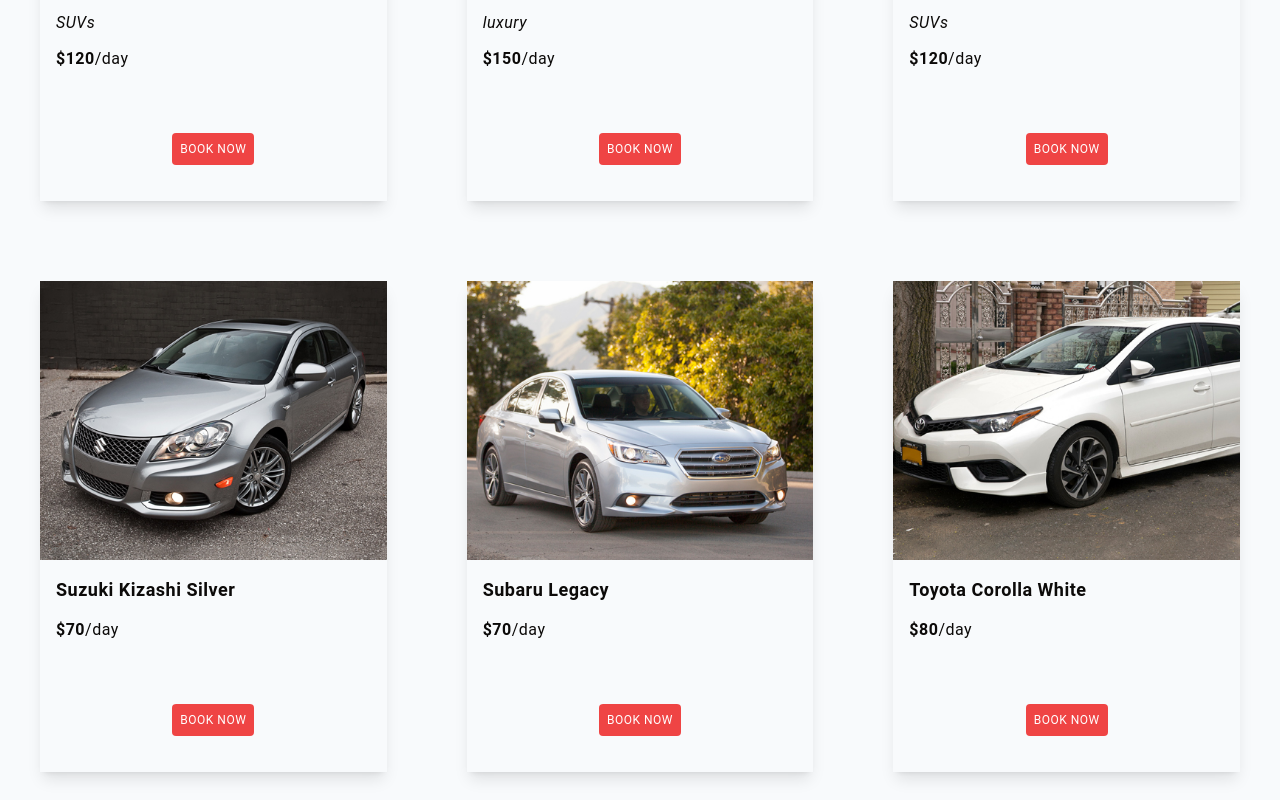
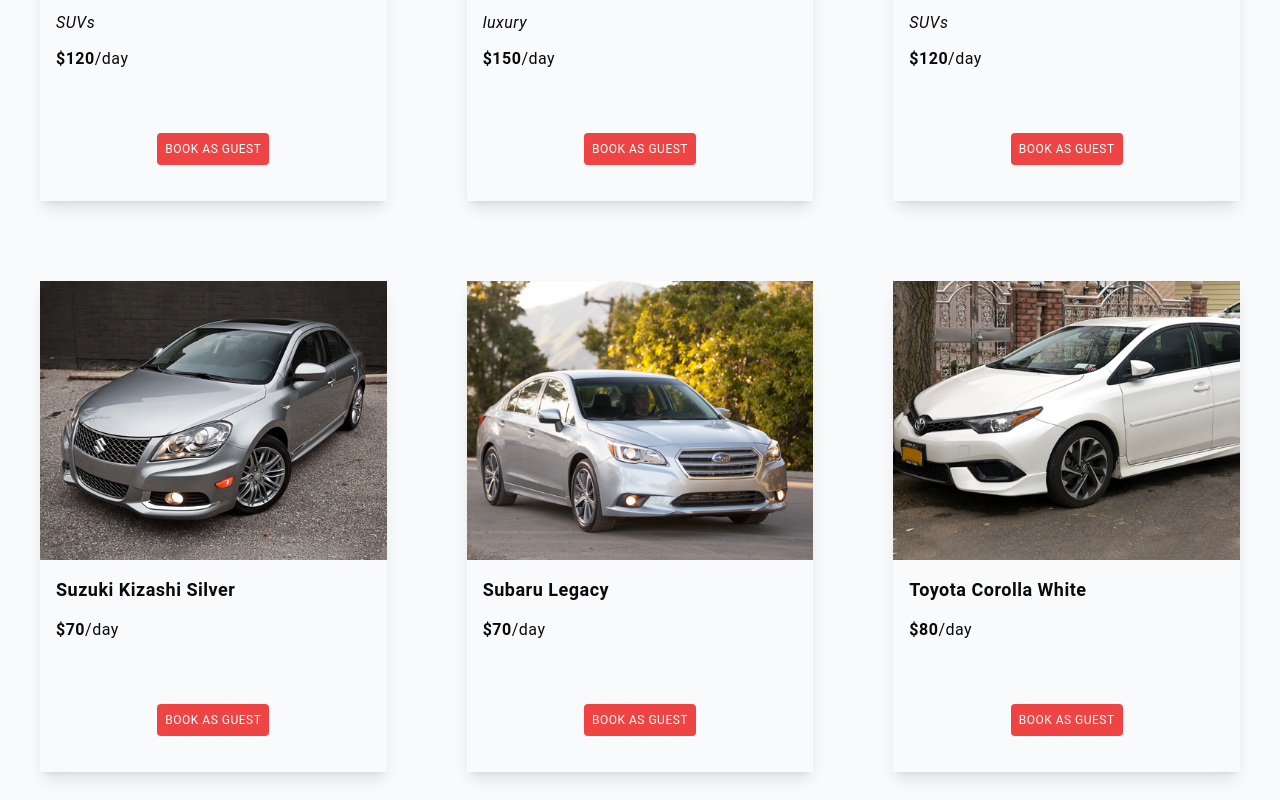
Before and after one commit to Ndesimoni/real-bon-yoyage-carentals, a React (Vite) app: page /all-available-cars in a window 1280 px wide. Shown: the part 820-1620 px from the top of the page. Built offline with nearby package versions, Linux system fonts and the light colour scheme.

Commit message:
fixed the bug i was stuck on and now trying to add the booking on indevivual cars

```diff
--- a/src/pages/Vehicles/AllCars.jsx
+++ b/src/pages/Vehicles/AllCars.jsx
@@ -1,19 +1,30 @@
+import { useLocation } from "react-router-dom";
 import { cars as allAvailableCars } from "../../DB/Local_Data_Base";
 import SingleTextImageView from "../../components/ui/Reuseable_Ui/SingleTextImageView";
 import VehicleContain from "./VehicleContain";
 
 const AllCars = () => {
+  //todo reservation input data coming from the form
+  const { state: usersReservationDetails } = useLocation();
+  console.log(usersReservationDetails);
   return (
     <>
       <SingleTextImageView image="url(/help.jpg)">
         <p> Alway Ready For Business</p>
-                <p className="text-yellow-50 text-lg capitalize"> Book a ride with us</p>
+        <p className="text-yellow-50 text-lg capitalize">
+          {" "}
+          Book a ride with us
+        </p>
       </SingleTextImageView>
 
-            <div className="flex justify-center items-center mb-10 pb-5" >
+      <div className="flex justify-center items-center mb-10 pb-5">
         <div className="grid grid-cols-3 gap-20 mt-10 w-[1200px]">
           {allAvailableCars.map((car, index) => (
-                        <VehicleContain car={car} key={index} />
+            <VehicleContain
+              car={car}
+              key={index}
+              usersReservationDetails={usersReservationDetails}
+            />
           ))}
         </div>
       </div>
--- a/src/pages/Vehicles/Vehicle.jsx
+++ b/src/pages/Vehicles/Vehicle.jsx
@@ -10,6 +10,8 @@
 
   //todo reservation input data coming from the form
   const { state: usersReservationDetails } = useLocation();
+
+  //   console.group(usersReservationDetails);
 
   return (
     <>
--- a/src/pages/Vehicles/VehicleContain.jsx
+++ b/src/pages/Vehicles/VehicleContain.jsx
@@ -1,6 +1,14 @@
+import { useState } from "react";
+import ReservationForm from "../../components/Form/reservationForm/ReservationForm";
+
 const VehicleContain = ({ car, usersReservationDetails }) => {
-  function onHandleBooking() {}
-  console.log(usersReservationDetails);
+  const [guestBookingCar, setGuestBookingCar] = useState(false);
+
+  function onHandleBookingAsGuest() {
+    setGuestBookingCar(!guestBookingCar);
+  }
+
+  function onHandleHaveAccountBooking() {}
 
   return (
     <div className="shadow-lg relative">
@@ -17,46 +25,24 @@
       </p>
 
       <div className="flex justify-around items-center pb-4">
-        {usersReservationDetails === null ? (
-          <button onClick={onHandleBooking()} className="booking_btn mb-5">
+        {/* //todo  this will check for the incoming path and then render the button that matches */}
+        {usersReservationDetails === null ||
+        usersReservationDetails.stateOfOperation === undefined ? (
+          <button onClick={onHandleBookingAsGuest} className="booking_btn mb-5">
             book as guest
           </button>
         ) : (
-          <button onClick={onHandleBooking()} className="booking_btn mb-5">
+          <button
+            onClick={onHandleHaveAccountBooking}
+            className="booking_btn mb-5"
+          >
             Book now
           </button>
         )}
       </div>
+      {guestBookingCar && <ReservationForm />}
     </div>
   );
 };
 
 export default VehicleContain;
-
-// const VehicleContain = ({ car }) => {
-//   function onHandleBooking() {}
-
-//   return (
-//     <div className="shadow-lg relative">
-//       <div className="overflow-hidden">
-//         <img src={`/${car.image}`} alt={car.name} />
-//       </div>
-//       <p className="text-lg font-bold my-4 ml-4">{car.name}</p>
-
-//       {car.price > 100 && <p className="italic mb-4 ml-4">{car.description}</p>}
-
-//       <p className="ml-4 mb-16 ">
-//         <strong>${car.price}</strong>
-//         /day
-//       </p>
-
-//       <div className="flex justify-around items-center pb-4">
-//         <button onClick={onHandleBooking()} className="booking_btn mb-5">
-//           book as guest
-//         </button>
-//       </div>
-//     </div>
-//   );
-// };
-
-// export default VehicleContain;
```
Also changed, not shown: src/lib/UrlCustomHook.jsx (+0 -16 lines). Lines whose indentation alone changed are shown as unchanged.
